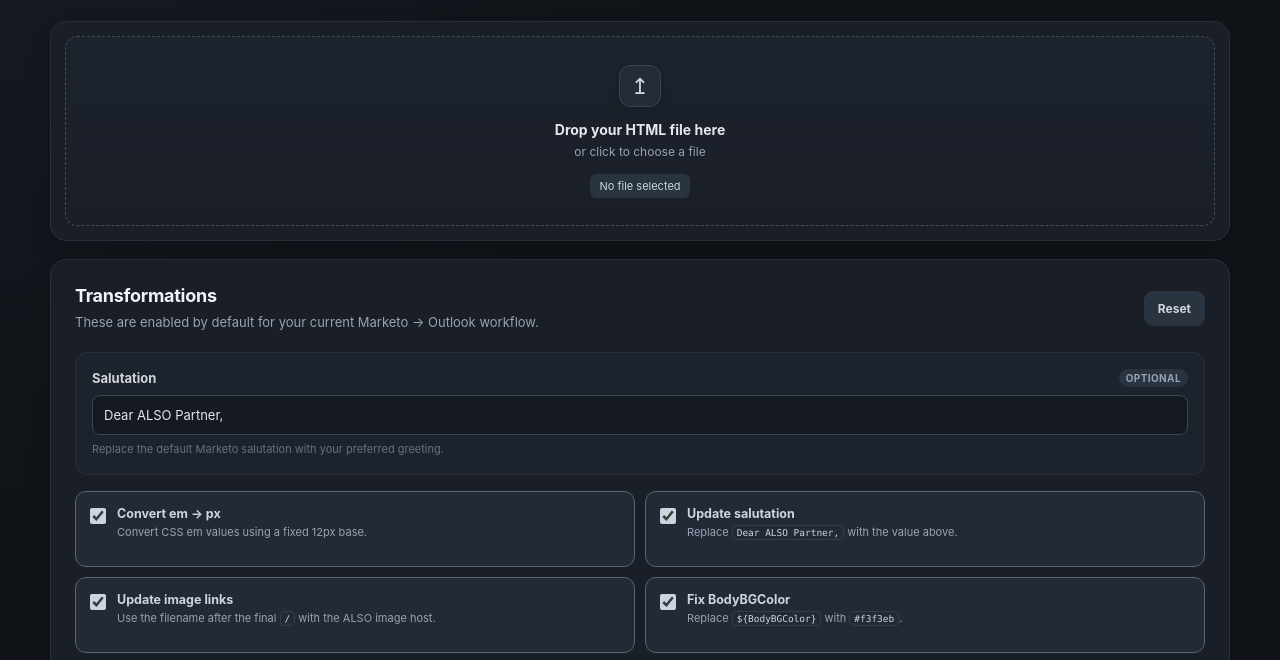
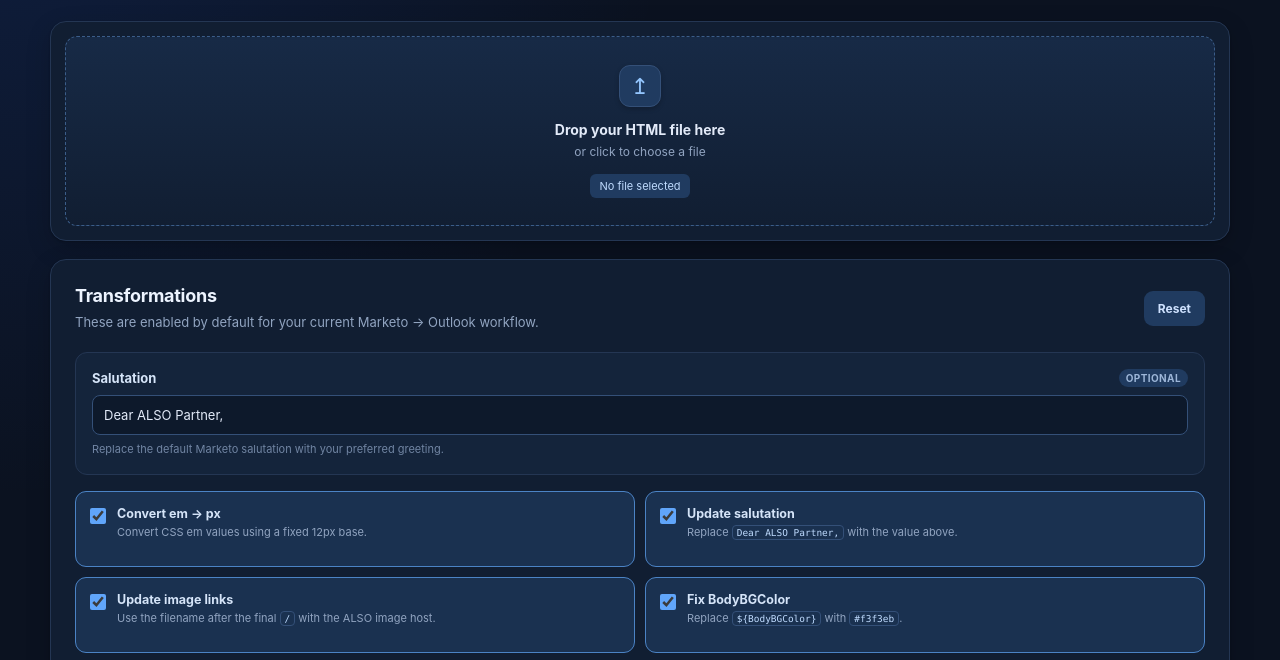
Before and after one commit to PhanMinhHien/tool, a plain HTML site: page tools/OFT export/index.html in a window 1280 px wide. Shown: the part 187-847 px from the top of the page. Drawn offline with Linux system fonts and the light colour scheme.

Commit message:
changed css

```diff
--- a/tools/OFT export/style.css
+++ b/tools/OFT export/style.css
@@ -13,27 +13,27 @@
     "Segoe UI",
     sans-serif;
 
-  color: #e4e7ec;
-  background: #101318;
+  color: #e2eaf8;
+  background: #0b1220;
 
   color-scheme: dark;
 
-  --text: #e4e7ec;
-  --muted: #98a2b3;
-  --subtle: #667085;
+  --text: #e2eaf8;
+  --muted: #91a4c0;
+  --subtle: #7185a3;
 
-  --border: #292f3a;
-  --border-strong: #3b4350;
+  --border: #243653;
+  --border-strong: #345078;
 
-  --surface: #191e27;
-  --surface-soft: #1d232d;
-  --surface-hover: #252c37;
+  --surface: #111e32;
+  --surface-soft: #14243b;
+  --surface-hover: #1b304d;
 
-  --primary: #e4e7ec;
-  --primary-hover: #ffffff;
+  --primary: #60a5fa;
+  --primary-hover: #93c5fd;
 
-  --success: #32d583;
-  --success-bg: #123528;
+  --success: #34d399;
+  --success-bg: #103b36;
 }
 
 html {
@@ -47,10 +47,10 @@ body {
   background:
     radial-gradient(
       circle at top left,
-      rgba(57, 67, 84, 0.18),
+      rgba(37, 99, 235, 0.16),
       transparent 38%
     ),
-    #101318;
+    #0b1220;
 
   color: var(--text);
 }
@@ -89,7 +89,7 @@ body {
   font-size: 10px;
   letter-spacing: 0.14em;
   font-weight: 800;
-  color: var(--muted);
+  color: #8da9d1;
 
   margin-bottom: 10px;
 }
@@ -99,7 +99,7 @@ body {
   width: 7px;
   height: 7px;
   border-radius: 50%;
-  background: #98a2b3;
+  background: #60a5fa;
 }
 
 h1 {
@@ -110,7 +110,7 @@ h1 {
   letter-spacing: -0.035em;
   font-weight: 800;
 
-  color: #f2f4f7;
+  color: #f1f6ff;
 }
 
 .hero p {
@@ -131,14 +131,14 @@ h1 {
   border: 1px solid var(--border-strong);
   border-radius: 999px;
 
-  background: #1d232d;
-  color: #cbd5e1;
+  background: #172a46;
+  color: #bfdbfe;
 
   font-size: 11px;
   font-weight: 700;
   letter-spacing: 0.02em;
 
-  box-shadow: 0 2px 5px rgba(0, 0, 0, 0.15);
+  box-shadow: 0 2px 5px rgba(0, 0, 0, 0.2);
 }
 
 /* =========================================================
@@ -151,8 +151,8 @@ h1 {
   border-radius: 16px;
 
   box-shadow:
-    0 1px 2px rgba(0, 0, 0, 0.15),
-    0 8px 24px rgba(0, 0, 0, 0.12);
+    0 1px 2px rgba(0, 0, 0, 0.2),
+    0 8px 24px rgba(0, 0, 0, 0.18);
 
   padding: 24px;
   margin-bottom: 18px;
@@ -175,7 +175,7 @@ h1 {
   font-weight: 750;
   letter-spacing: -0.015em;
 
-  color: #f2f4f7;
+  color: #edf4ff;
 }
 
 .section-head p {
@@ -199,7 +199,7 @@ h1 {
 
   min-height: 190px;
 
-  border: 1.5px dashed #424b5a;
+  border: 1.5px dashed #3b5d89;
   border-radius: 12px;
 
   display: flex;
@@ -215,8 +215,8 @@ h1 {
   background:
     linear-gradient(
       180deg,
-      #1d232d 0%,
-      #191e27 100%
+      #172a46 0%,
+      #111e32 100%
     );
 
   transition:
@@ -228,12 +228,12 @@ h1 {
 
 .dropzone:hover,
 .dropzone.drag {
-  border-color: #8490a2;
-  background: #202733;
+  border-color: #60a5fa;
+  background: #1a304f;
 
   box-shadow:
-    inset 0 0 0 1px rgba(152, 162, 179, 0.08),
-    0 4px 14px rgba(0, 0, 0, 0.16);
+    inset 0 0 0 1px rgba(96, 165, 250, 0.1),
+    0 4px 14px rgba(0, 0, 0, 0.2);
 }
 
 .dropzone.drag {
@@ -254,22 +254,22 @@ h1 {
 
   margin-bottom: 8px;
 
-  border: 1px solid var(--border-strong);
+  border: 1px solid #345078;
   border-radius: 11px;
 
-  background: #252c37;
+  background: #203b60;
 
-  color: #d0d5dd;
+  color: #93c5fd;
   font-size: 22px;
   line-height: 1;
 
-  box-shadow: 0 2px 5px rgba(0, 0, 0, 0.15);
+  box-shadow: 0 2px 5px rgba(0, 0, 0, 0.2);
 }
 
 .dropzone strong {
   font-size: 14px;
   font-weight: 750;
-  color: #e4e7ec;
+  color: #e2eaf8;
 }
 
 .dropzone span {
@@ -285,8 +285,8 @@ h1 {
 
   border-radius: 6px;
 
-  background: #2a3340;
-  color: #cbd5e1;
+  background: #203b60;
+  color: #bfdbfe;
 
   font-size: 11px;
 
@@ -327,7 +327,7 @@ h1 {
 .field-label label {
   font-size: 13px;
   font-weight: 750;
-  color: #d0d5dd;
+  color: #d5e4f8;
 }
 
 .field-label span {
@@ -335,8 +335,8 @@ h1 {
 
   border-radius: 999px;
 
-  background: #2a3340;
-  color: var(--muted);
+  background: #203b60;
+  color: #9db6d8;
 
   font-size: 10px;
   font-weight: 700;
@@ -353,8 +353,8 @@ h1 {
 
   padding: 0 11px;
 
-  background: #141922;
-  color: #e4e7ec;
+  background: #0d192b;
+  color: #e2eaf8;
 
   font: inherit;
   font-size: 13px;
@@ -367,14 +367,14 @@ h1 {
 }
 
 .field input:hover {
-  border-color: #667085;
+  border-color: #5276a6;
 }
 
 .field input:focus {
-  border-color: #98a2b3;
+  border-color: #60a5fa;
 
   box-shadow:
-    0 0 0 3px rgba(152, 162, 179, 0.12);
+    0 0 0 3px rgba(96, 165, 250, 0.14);
 }
 
 .field > small {
@@ -423,14 +423,14 @@ h1 {
   background: var(--surface-hover);
 
   box-shadow:
-    0 3px 10px rgba(0, 0, 0, 0.12);
+    0 3px 10px rgba(0, 0, 0, 0.15);
 
   transform: translateY(-1px);
 }
 
 .rule:has(input:checked) {
-  border-color: #596577;
-  background: #222a35;
+  border-color: #4b83c5;
+  background: #1a3150;
 }
 
 .rule input {
@@ -441,7 +441,7 @@ h1 {
 
   margin: 2px 0 0;
 
-  accent-color: #cbd5e1;
+  accent-color: #60a5fa;
 }
 
 .rule span {
@@ -453,7 +453,7 @@ h1 {
 
   margin-bottom: 4px;
 
-  color: #d0d5dd;
+  color: #d5e4f8;
 
   font-size: 12.5px;
   font-weight: 750;
@@ -481,11 +481,11 @@ code {
 
   padding: 1px 4px;
 
-  border: 1px solid #343d4b;
+  border: 1px solid #345078;
   border-radius: 4px;
 
-  background: #222a35;
-  color: #cbd5e1;
+  background: #1a3150;
+  color: #bfdbfe;
 }
 
 /* =========================================================
@@ -527,27 +527,27 @@ button:disabled {
 
   min-height: 44px;
 
-  background: #e4e7ec;
-  color: #151a22;
+  background: #2563eb;
+  color: #ffffff;
 
   box-shadow:
-    0 2px 5px rgba(0, 0, 0, 0.2);
+    0 2px 8px rgba(37, 99, 235, 0.25);
 }
 
 .primary:hover:not(:disabled) {
-  background: #ffffff;
+  background: #3b82f6;
 
   box-shadow:
-    0 4px 10px rgba(0, 0, 0, 0.25);
+    0 4px 14px rgba(37, 99, 235, 0.35);
 }
 
 .secondary {
-  background: #2a3340;
-  color: #d0d5dd;
+  background: #203b60;
+  color: #cfe2ff;
 }
 
 .secondary:hover {
-  background: #343e4c;
+  background: #294c78;
 }
 
 /* =========================================================
@@ -601,11 +601,11 @@ button:disabled {
 
   width: 3px;
 
-  background: #475467;
+  background: #5276a6;
 }
 
 .stat-active::before {
-  background: #32d583;
+  background: #34d399;
 }
 
 .stat-empty {
@@ -623,7 +623,7 @@ button:disabled {
   font-weight: 800;
   letter-spacing: -0.03em;
 
-  color: #f2f4f7;
+  color: #f1f6ff;
 }
 
 .stat span {
@@ -632,7 +632,7 @@ button:disabled {
   font-size: 11px;
   font-weight: 750;
 
-  color: #d0d5dd;
+  color: #c5d7ef;
 }
 
 .stat small {
@@ -661,7 +661,7 @@ button:disabled {
 .change-log h3 {
   margin: 0 0 10px;
 
-  color: #d0d5dd;
+  color: #d5e4f8;
 
   font-size: 13px;
   font-weight: 750;
@@ -686,7 +686,7 @@ button:disabled {
 
   background: var(--surface-soft);
 
-  color: #b8c0cc;
+  color: #b8cce6;
 
   font-size: 11.5px;
   line-height: 1.5;
@@ -718,7 +718,7 @@ button:disabled {
 .log-item b {
   margin-right: 5px;
 
-  color: #e4e7ec;
+  color: #e2eaf8;
 }
 
 /* =========================================================
@@ -743,7 +743,7 @@ button:disabled {
 
   margin-bottom: 7px;
 
-  color: #b8c0cc;
+  color: #b8cce6;
 
   font-size: 11px;
   font-weight: 800;
@@ -760,7 +760,7 @@ button:disabled {
 
   border-radius: 50%;
 
-  background: #667085;
+  background: #60a5fa;
 }
 
 pre {
@@ -772,10 +772,10 @@ pre {
 
   padding: 14px;
 
-  border: 1px solid #343d4b;
+  border: 1px solid #294568;
   border-radius: 10px;
 
-  background: #0b1018;
+  background: #091323;
   color: #dbeafe;
 
   font:
@@ -791,7 +791,7 @@ pre {
   word-break: break-word;
 
   scrollbar-width: thin;
-  scrollbar-color: #475569 transparent;
+  scrollbar-color: #345078 transparent;
 }
 
 /* =========================================================
```
